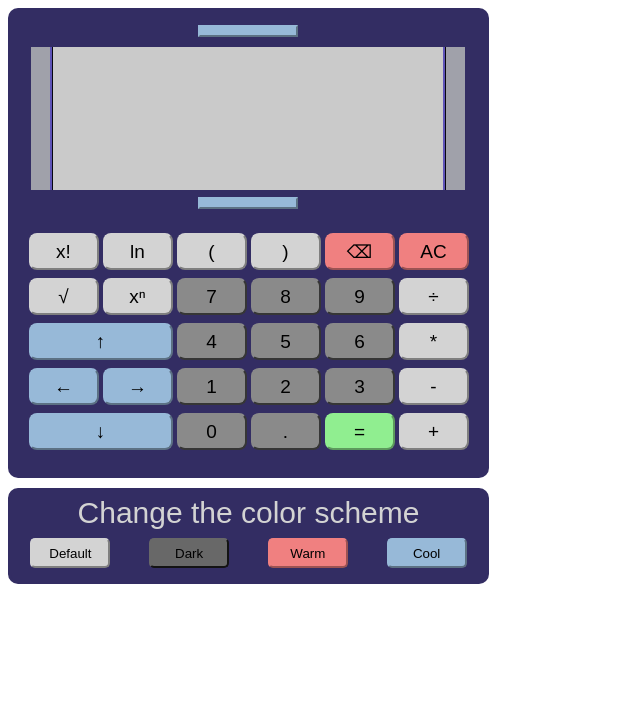
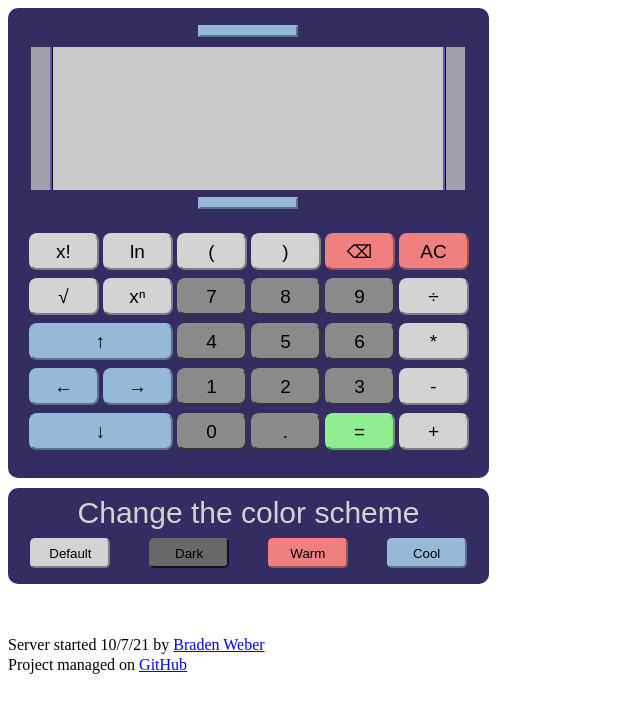
Before and after one commit to BradenLWeber/calculator, a React (Create React App) app: page / in a window 1280 px wide. Shown: the top 712 px of the page, without its empty margins (0-640 px from the left). Built offline with nearby package versions, Linux system fonts and the light colour scheme.

Commit message:
Server message

```diff
--- a/src/App.js
+++ b/src/App.js
@@ -6,6 +6,19 @@ class App extends Component {
     return (
       <React.Fragment>
         <Calculator />
+        <br/><br/>
+        <p style={{marginBottom: 2}}>
+          Server started 10/7/21 by&nbsp;
+          <a href='https://www.linkedin.com/in/braden-weber-6b04b0174/'>
+            Braden Weber
+          </a>
+        </p>
+        <p style={{marginTop: 0}}>
+          Project managed on&nbsp;
+          <a href='https://github.com/BradenLWeber/calculator'>
+            GitHub
+          </a>
+        </p>
       </React.Fragment>
     );
   }
```
